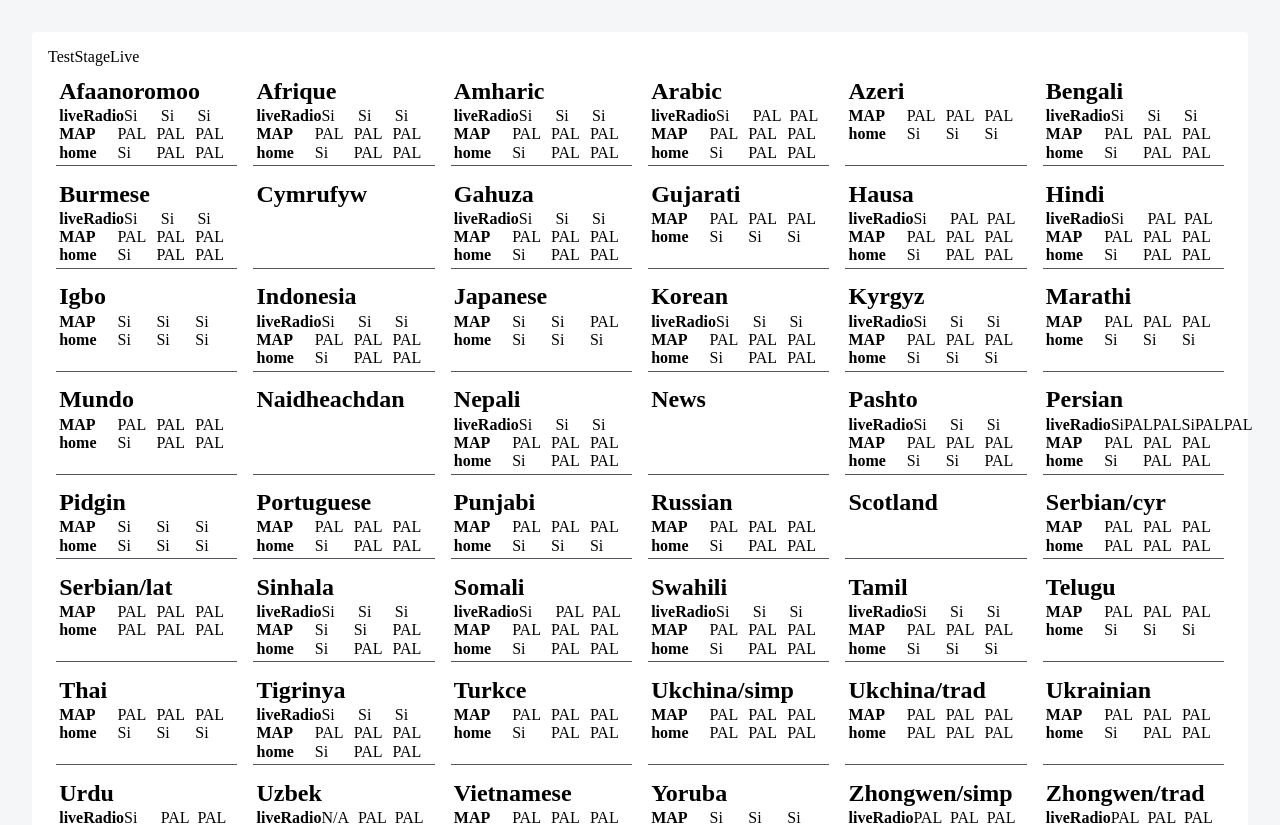
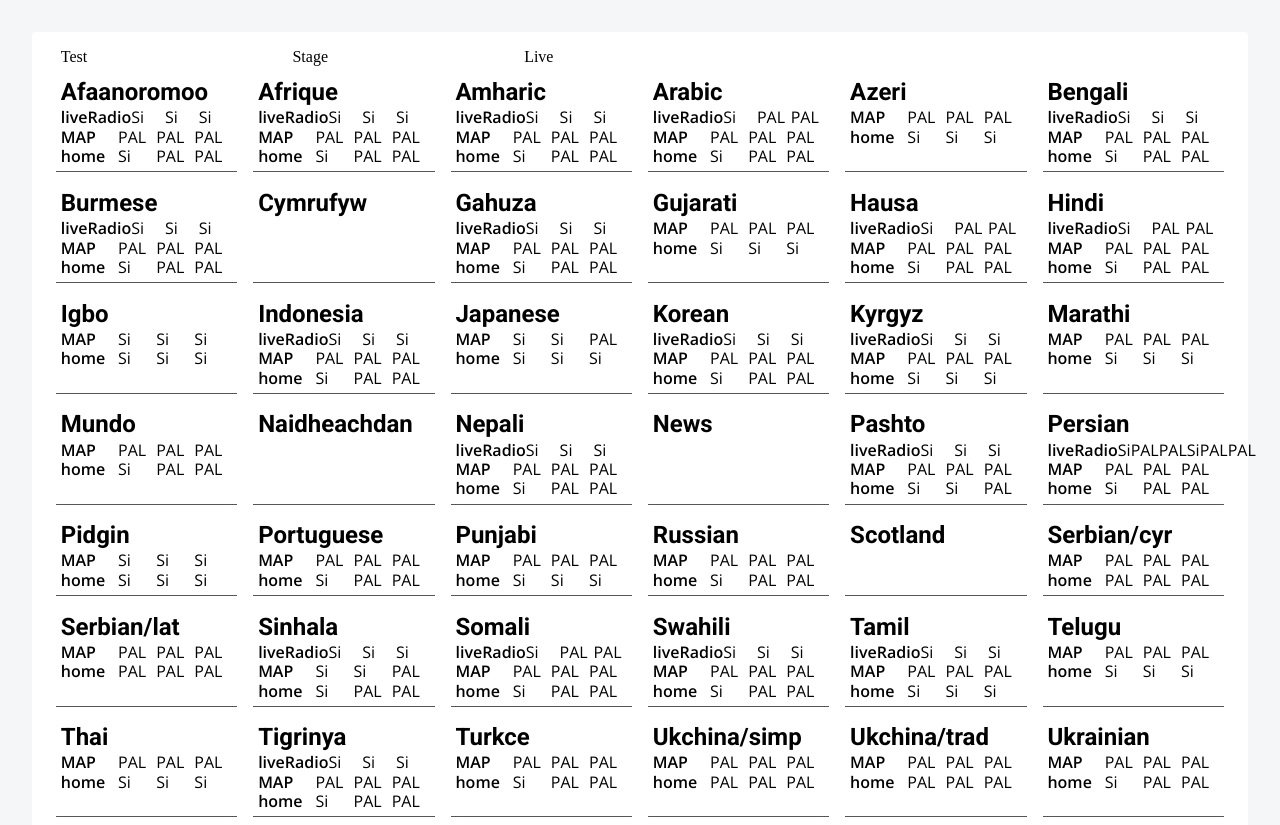
Before and after one commit to karinathomasbbc/ws-media-dashboard, a React (Create React App) app in the folder media-dashboard-react/: page / in a window 1280 px wide. Shown: the top 825 px of the page. Built offline with nearby package versions, Linux system fonts and the light colour scheme.

Commit message:
Added fonts

```diff
--- a/media-dashboard-react/src/App.js
+++ b/media-dashboard-react/src/App.js
@@ -3,6 +3,7 @@ import styled from "styled-components/macro";
 import services from "./consts/services";
 import Table from "./components/Table";
 import Colors from "./consts/Colors";
+import "./consts/Typography.css";
 
 const AppWrapper = styled.div`
   background-color: ${Colors.backgroundGrey};
--- a/media-dashboard-react/src/components/EnvironmentItem.js
+++ b/media-dashboard-react/src/components/EnvironmentItem.js
@@ -2,6 +2,10 @@ import React from "react";
 import styled from "styled-components/macro";
 
 const Wrapper = styled.div``;
+
+const EnvironmentText = styled.span`
+  font-family: "Open Sans", sans-serif;
+`;
 
 const EnvironmentItem = ({ renderer }) => {
   const handleEnvItemText = text => {
@@ -12,7 +16,11 @@ const EnvironmentItem = ({ renderer }) => {
     }
   };
 
-  return <Wrapper>{handleEnvItemText(renderer)}</Wrapper>;
+  return (
+    <Wrapper>
+      <EnvironmentText> {handleEnvItemText(renderer)}</EnvironmentText>
+    </Wrapper>
+  );
 };
 
 export default EnvironmentItem;
--- a/media-dashboard-react/src/components/Service.js
+++ b/media-dashboard-react/src/components/Service.js
@@ -6,8 +6,8 @@ import EnvironmentItem from "./EnvironmentItem";
 import Colors from "../consts/Colors";
 
 const ServiceWrapper = styled.div`
-  padding: 0.2rem;
-  margin: 0.5rem 0.5rem 0.2rem;
+  padding: 0.3rem;
+  margin: 0.5rem 0.5rem 0.3rem;
   border-bottom: ${Colors.darkGrey} 1px solid;
   flex: 1;
   min-width: 15%;
@@ -20,10 +20,12 @@ const ServiceTitleRow = styled(TableRow)`
 const ServiceTitle = styled.span`
   font-weight: bold;
   font-size: 1.5rem;
+  font-family: "Roboto", sans-serif;
 `;
 
 const PageTypeTitle = styled.span`
-  font-weight: bold;
+  font-weight: 600;
+  font-family: "Open Sans", sans-serif;
 `;
 
 const PageTypeTitleDataItem = styled(TableDataItem)`
--- a/media-dashboard-react/src/components/Table.js
+++ b/media-dashboard-react/src/components/Table.js
@@ -19,9 +19,7 @@ const ServicesWrapper = styled.div`
 const Table = ({ services }) => {
   return (
     <DataTable>
-      <TableRow>
-        <TableHeading />
-      </TableRow>
+      <TableHeading />
       <ServicesWrapper>
         {services.map(service => {
           return (
--- a/media-dashboard-react/src/components/TableHeading.js
+++ b/media-dashboard-react/src/components/TableHeading.js
@@ -4,17 +4,20 @@ import TableRow from "./TableRow";
 
 const TableHeadingItem = styled.div`
   /* min-width: 100px; */
-  flex: 1;
+  flex: 0.2;
+`;
+
+const TableHeadingRow = styled(TableRow)`
+  padding: 0 0.8rem;
 `;
 
 const TableHeading = () => {
   return (
-    <TableRow>
-      <TableHeadingItem> </TableHeadingItem>
+    <TableHeadingRow>
       <TableHeadingItem>Test</TableHeadingItem>
       <TableHeadingItem>Stage</TableHeadingItem>
       <TableHeadingItem>Live</TableHeadingItem>
-    </TableRow>
+    </TableHeadingRow>
   );
 };
 
--- /dev/null
+++ b/media-dashboard-react/src/consts/Typography.css
@@ -0,0 +1 @@
+@import url("https://fonts.googleapis.com/css?family=Open+Sans:400,600|Roboto:400,700&display=swap");
```
